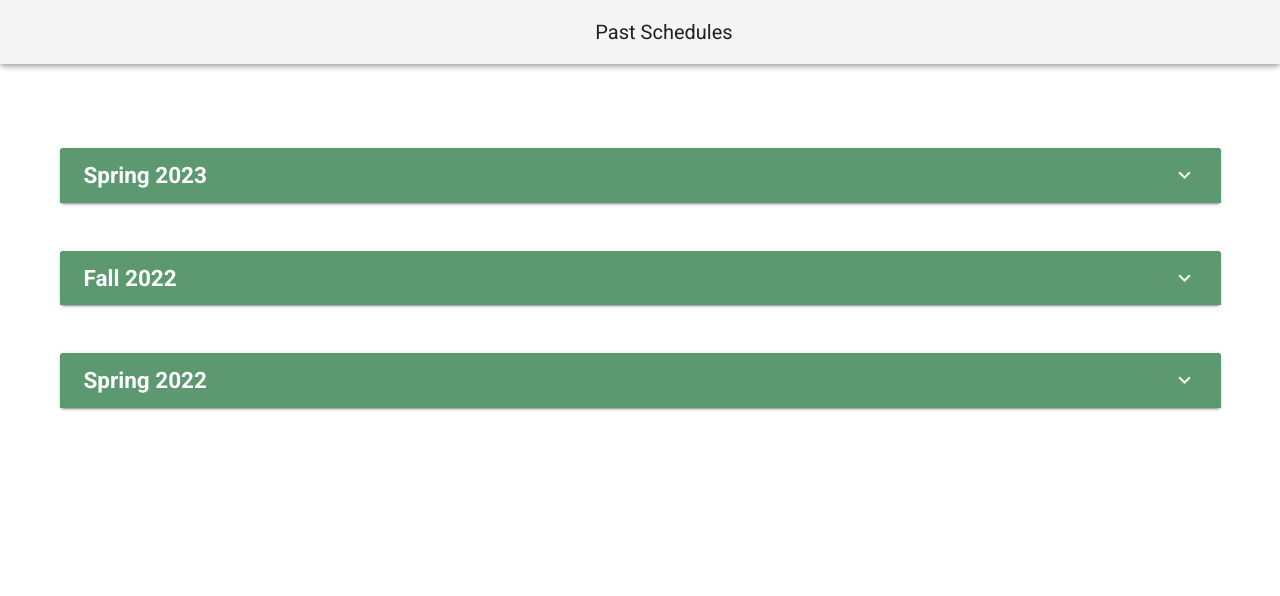
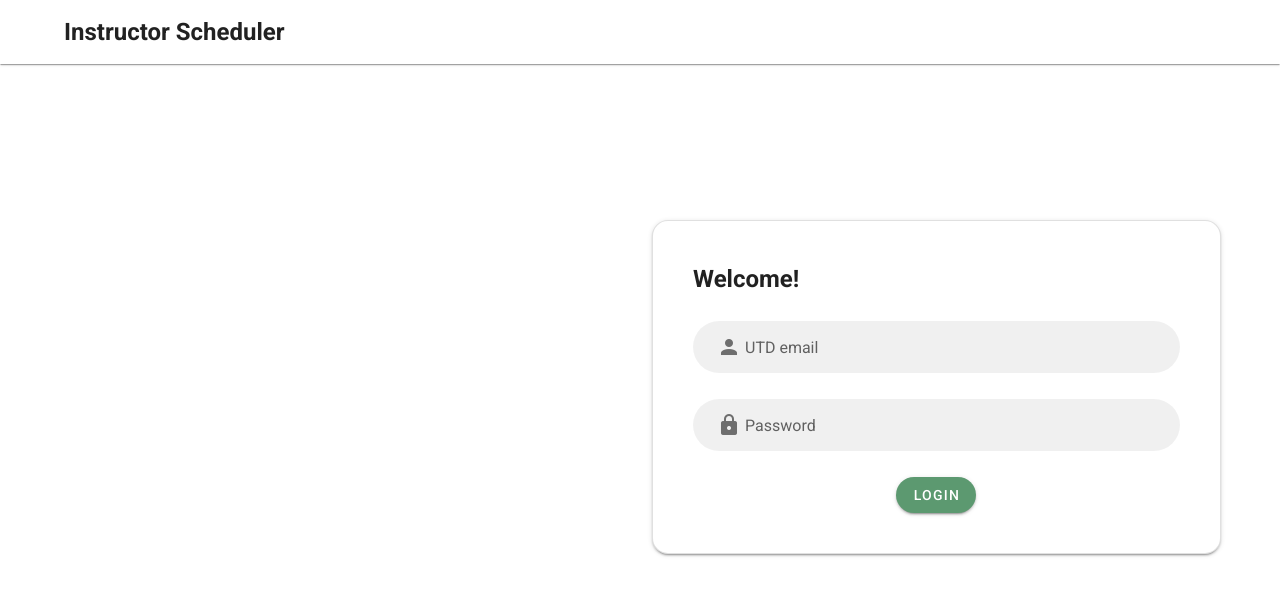
Before and after one commit to palak-bhargava/InstructorScheduler, a Vue app in the folder vue-client/: page / in a window 1280 px wide. Shown: the top 596 px of the page. Built offline with nearby package versions, Linux system fonts and the light colour scheme.

Commit message:
deleted old past schedules page from main

```diff
--- a/vue-client/src/App.vue
+++ b/vue-client/src/App.vue
@@ -1,19 +1,19 @@
 <template>
   <v-app>
     <v-main>
-      <PastSchedules/>
+      <LoginPage/>
     </v-main>
   </v-app>
 </template>
 
 <script>
-import PastSchedules from './views/PastSchedules';
+import LoginPage from './views/LoginPage';
 
 export default {
   name: 'App',
 
   components: {
-    PastSchedules,
+    LoginPage,
   },
 
   data: () => ({
--- a/vue-client/src/views/PastSchedules.vue
+++ /dev/null
@@ -1,98 +0,0 @@
-<template>
-  <v-container>
-     <v-container class="pa-0">
-    <v-app-bar
-        app
-        color="f5f5f5"
-      >
-        <div class="d-flex align-center justify-center" style="width: 100%">
-          <v-img
-            class="shrink mr-2"
-            contain
-            :src="require('../assets/IS-logo.png')"
-            transition="scale-transition"
-            width="40"
-          />
-         <v-toolbar-title class="flex text-center">
-          Past Schedules
-          </v-toolbar-title>
-        </div>
-        <v-spacer></v-spacer>
-      </v-app-bar>
-  </v-container>
-    <br><br><br>
-
-    <v-expansion-panels
-        dark
-        rounded=30
-    >
-    <v-expansion-panel
-        rounded
-    >
-      <v-expansion-panel-header
-        color="#5C9970"
-        rounded
-      >
-        <h2>Spring 2023</h2>
-      </v-expansion-panel-header>
-      <v-expansion-panel-content
-        color="#5C9970"
-        rounded
-      >
-        insert calendar here
-      </v-expansion-panel-content>
-    </v-expansion-panel>
-  </v-expansion-panels>
-
-  <br><br>
-  <v-expansion-panels
-    dark
-  >
-    <v-expansion-panel>
-      <v-expansion-panel-header
-        color="#5C9970"
-      >
-        <h2>Fall 2022</h2>
-      </v-expansion-panel-header>
-      <v-expansion-panel-content
-        color="#5C9970"
-      >
-        Lorem ipsum dolor sit amet, consectetur adipiscing elit, sed do eiusmod tempor incididunt ut labore et dolore magna aliqua. Ut enim ad minim veniam, quis nostrud exercitation ullamco laboris nisi ut aliquip ex ea commodo consequat.
-      </v-expansion-panel-content>
-    </v-expansion-panel>
-  </v-expansion-panels>
-
-  <br><br>
-  <v-expansion-panels
-    dark
-  >
-    <v-expansion-panel>
-      <v-expansion-panel-header
-        color="#5C9970"
-      >
-        <h2>Spring 2022</h2>
-      </v-expansion-panel-header>
-      <v-expansion-panel-content
-        color="#5C9970"
-      >
-        Lorem ipsum dolor sit amet, consectetur adipiscing elit, sed do eiusmod tempor incididunt ut labore et dolore magna aliqua. Ut enim ad minim veniam, quis nostrud exercitation ullamco laboris nisi ut aliquip ex ea commodo consequat.
-      </v-expansion-panel-content>
-    </v-expansion-panel>
-  </v-expansion-panels>
-
-  </v-container>
-</template>
-
-<script>
-
-  export default {
-    name: 'PastSchedules',
-
-    data: () => ({
-
-    }),
-  }
-</script>
-
-<style>
-</style>
```
